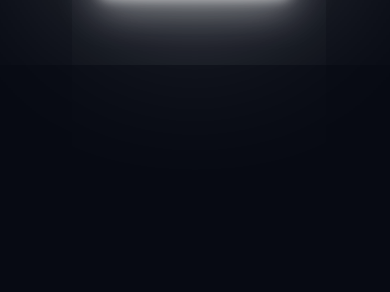
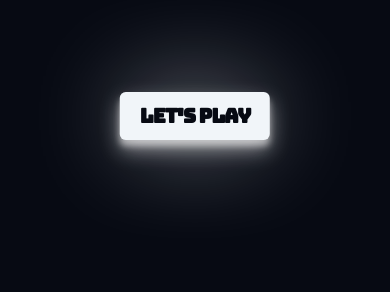
Before and after one commit to shailxD/RockPaperScissors, a website built with Vite: page index.html in a window 390 px wide. Shown: the part 552-844 px from the top of the page. Built offline with nearby package versions, Linux system fonts and the light colour scheme.

Commit message:
mobile responsive

```diff
--- a/style/component.css
+++ b/style/component.css
@@ -285,10 +285,6 @@
 
 /* xs */
 @media (max-width: 475px) {
-  body{
-    zoom: 2;
-  }
-
   .title__Rock {
     margin-top: 2rem;
     font-size: var(--size-7xl);
```
